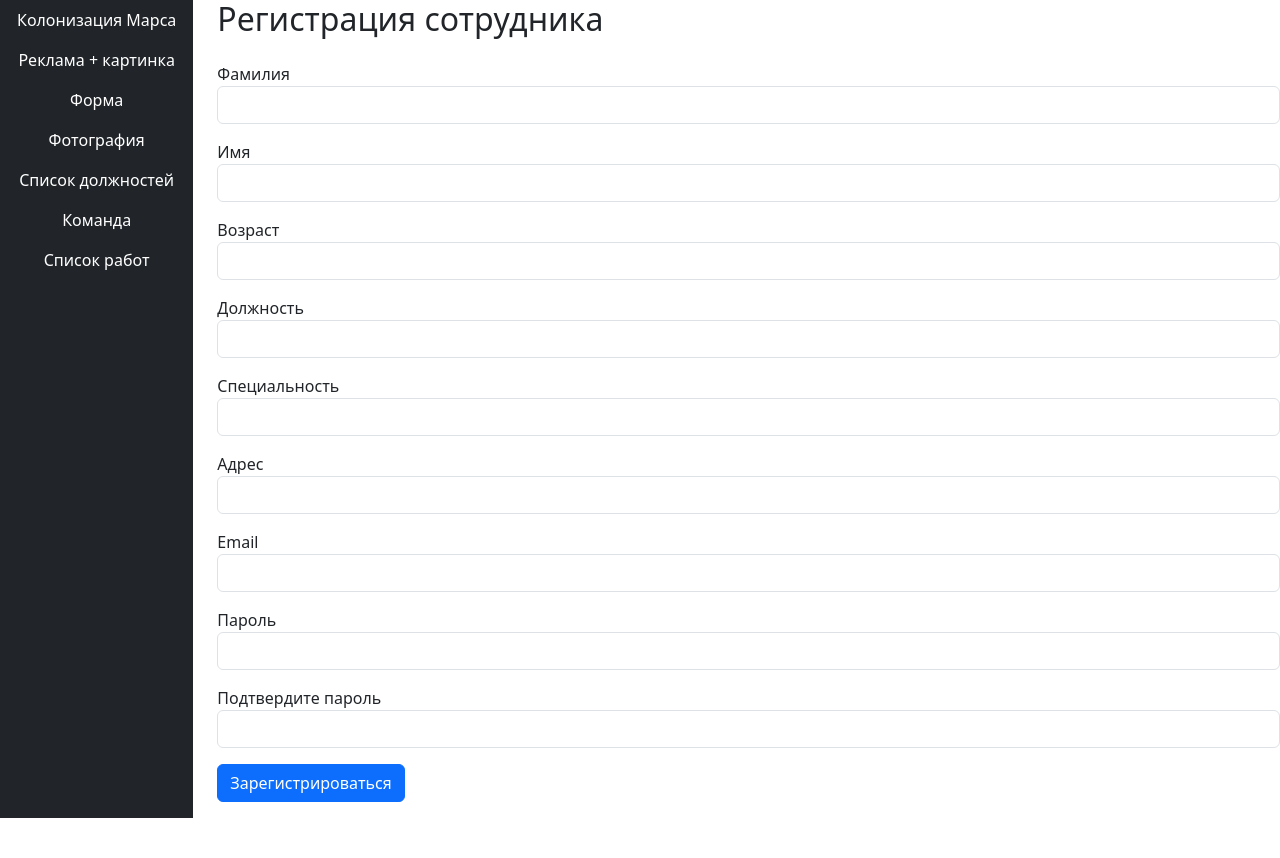
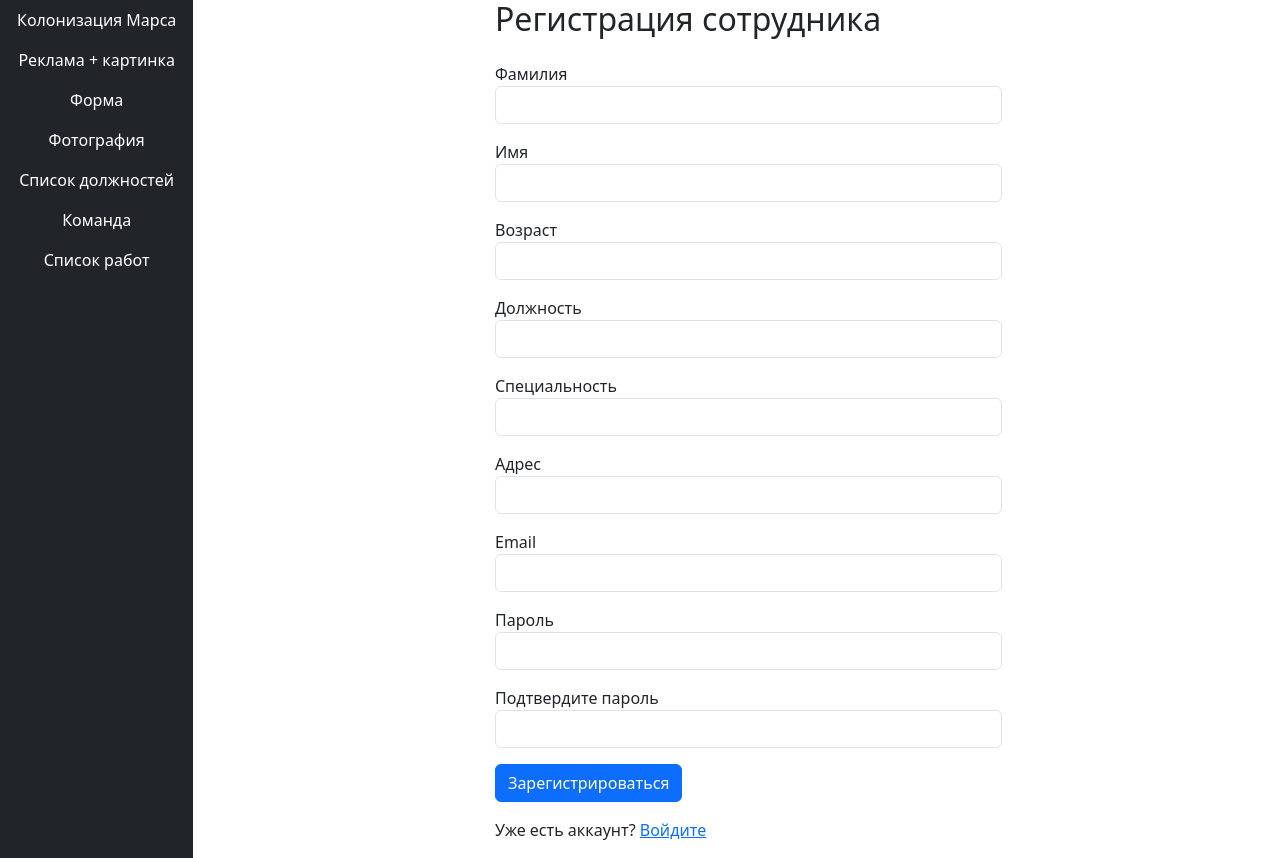
Before and after one commit to Radik3451/ProjectPractP, a Flask app: page /register in a window 1280 px wide. Before the commit the page ends 818 px from the top, so only its background shows below. Run offline with Flask 3, Linux system fonts and the light colour scheme; some libraries are stand-ins or nearby versions.

Commit message:
fix login and register templates

```diff
--- a/templates/register.html
+++ b/templates/register.html
@@ -1,6 +1,9 @@
 {% extends 'base.html' %}
 
 {% block content %}
+<div class="container">
+    <div class="row justify-content-center">
+        <div class="col-md-6">
             <h2 class="mb-4">Регистрация сотрудника</h2>
             <form method="POST" action="{{ url_for('register') }}">
                 {{ form.hidden_tag() }}
@@ -36,4 +39,8 @@
                     {{ form.submit(class="btn btn-primary") }}
                 </div>
             </form>
+            <p class="mt-3">Уже есть аккаунт? <a href="{{ url_for('login') }}">Войдите</a></p>
+        </div>
+    </div>
+</div>
 {% endblock %}
```
Also changed, not shown: templates/login.html (+6 -1 lines). Lines whose indentation alone changed are shown as unchanged.
